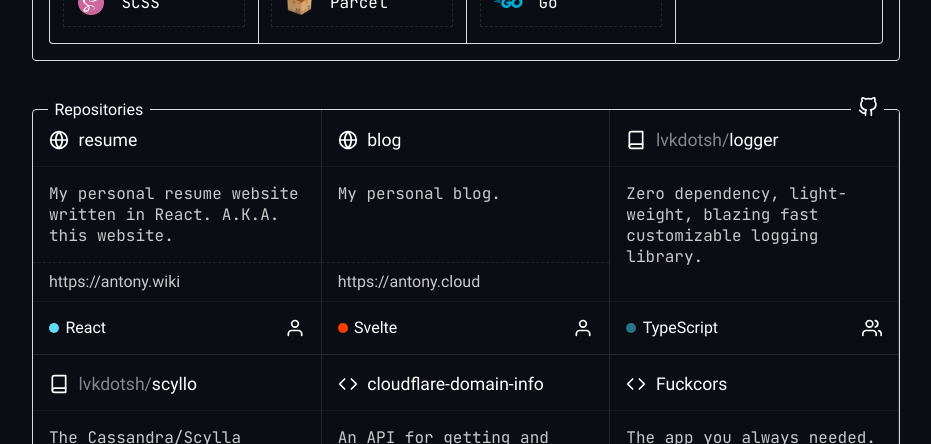
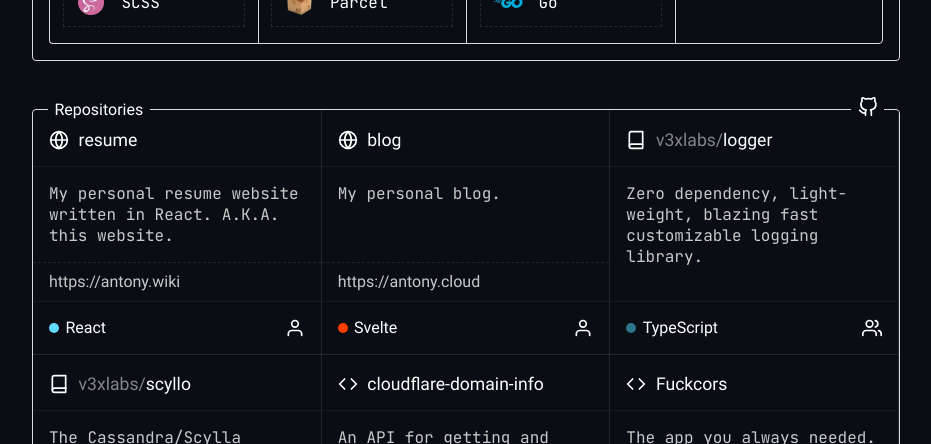
Before and after one commit to Antony1060/resume, a React (Vite) app: page / in a window 1280 px wide. Shown: the part 1340-1784 px from the top of the page, without its empty margins (174-1105 px from the left). Built offline with nearby package versions, Linux system fonts and the light colour scheme; no server answers.

Commit message:
Rename "lvkdotsh" to "v3xlabs"

```diff
--- a/src/components/parts/repositories/Repos.ts
+++ b/src/components/parts/repositories/Repos.ts
@@ -35,14 +35,14 @@ export const Repos: [Repo, Repo, Repo, Repo, Repo, Repo] = [{
     part: "creator"
 }, {
     name: "logger",
-    org: "lvkdotsh",
+    org: "v3xlabs",
     description: "Zero dependency, light-weight, blazing fast customizable logging library.",
     language: "TypeScript",
     type: "library",
     part: "contributor"
 }, {
     name: "scyllo",
-    org: "lvkdotsh",
+    org: "v3xlabs",
     description: "The Cassandra/Scylla library you didn't want but got anyways.",
     language: "TypeScript",
     type: "library",
```
